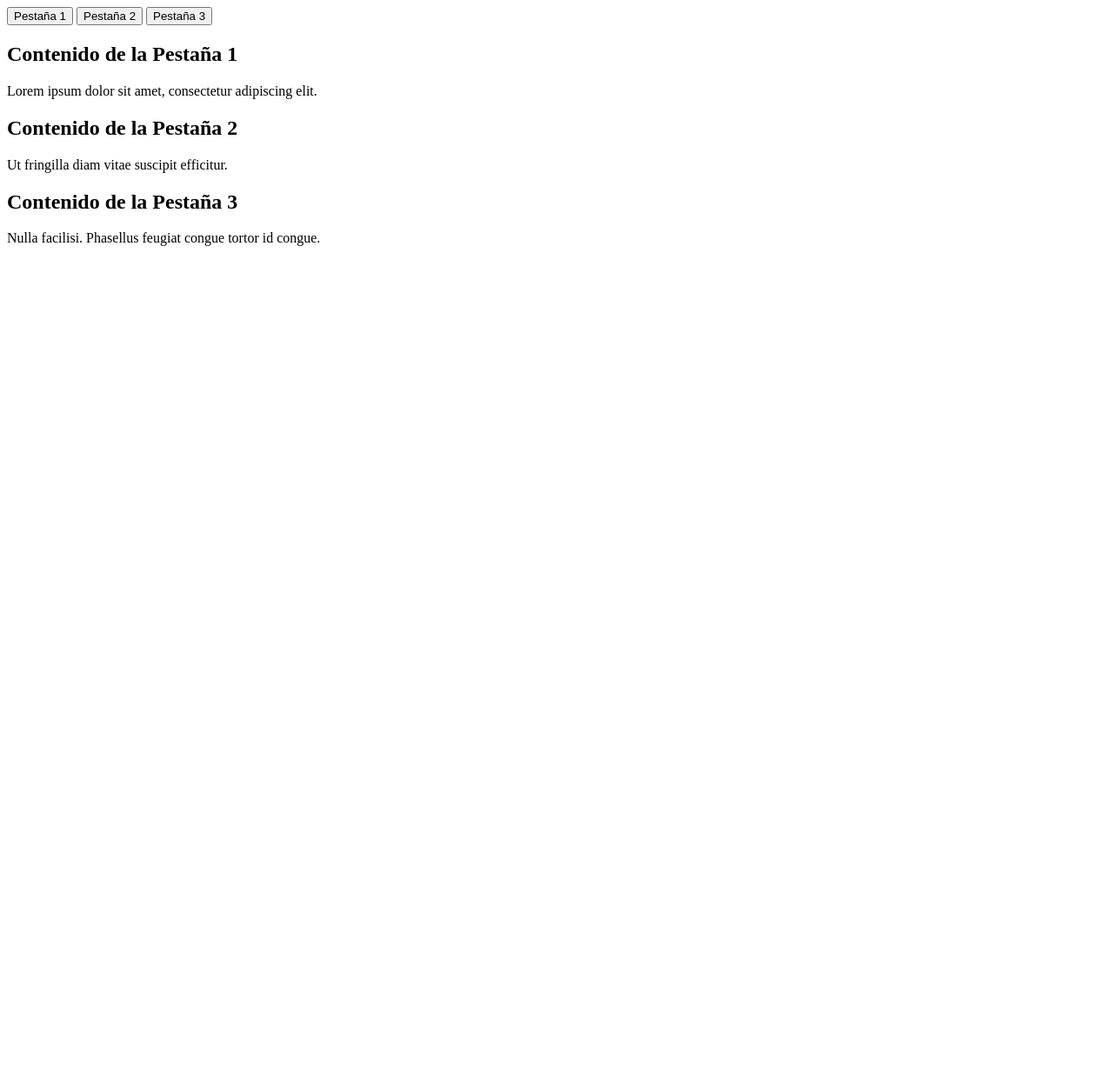
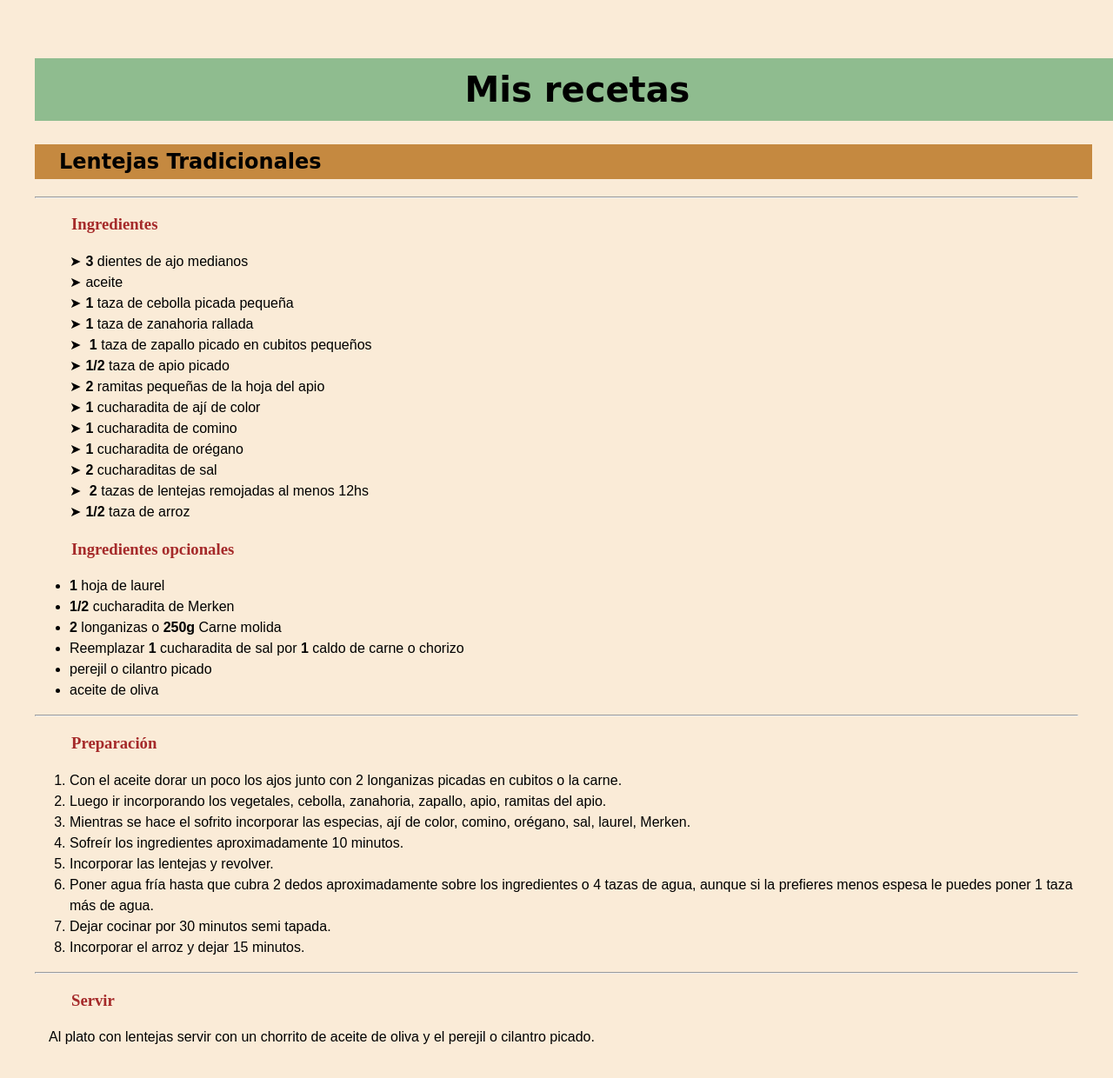
Before and after one commit to Nagthis/Mis-recetas, a plain HTML site: page index.html in a window 1280 px wide. Shown: the whole page at 87% size. Before the commit the page ends 800 px from the top, so only its background shows below. Drawn offline with Linux system fonts and the light colour scheme.

Commit message:
Cambio de nombre de proyecto

```diff
--- a/index.html
+++ b/index.html
@@ -3,29 +3,82 @@
   <head>
     <meta charset="UTF-8" />
     <meta name="viewport" content="width=device-width, initial-scale=1.0" />
-    <title>Página con Pestañas</title>
-    <link rel="stylesheet" href="styles.css" />
+    <title>Libro de recetas</title>
+    <link rel="stylesheet" href="./style.css" />
   </head>
   <body>
-    <div class="tabs">
-      <button class="tab-button active" data-tab="tab1">Pestaña 1</button>
-      <button class="tab-button" data-tab="tab2">Pestaña 2</button>
-      <button class="tab-button" data-tab="tab3">Pestaña 3</button>
-    </div>
-    <div class="tab-content">
-      <div id="tab1" class="tab-panel active">
-        <h2>Contenido de la Pestaña 1</h2>
-        <p>Lorem ipsum dolor sit amet, consectetur adipiscing elit.</p>
-      </div>
-      <div id="tab2" class="tab-panel">
-        <h2>Contenido de la Pestaña 2</h2>
-        <p>Ut fringilla diam vitae suscipit efficitur.</p>
-      </div>
-      <div id="tab3" class="tab-panel">
-        <h2>Contenido de la Pestaña 3</h2>
-        <p>Nulla facilisi. Phasellus feugiat congue tortor id congue.</p>
-      </div>
-    </div>
-    <script src="script.js"></script>
+    <header></header>
+    <main>
+      <h1>Mis recetas</h1>
+      <h2>Lentejas Tradicionales</h2>
+      <hr />
+      <h3>Ingredientes</h3>
+      <ul class="arrow-list">
+        <li><span class="li-text-style">3</span> dientes de ajo medianos</li>
+        <li>aceite</li>
+        <li><span class="li-text-style">1</span> taza de cebolla picada pequeña</li>
+        <li><span class="li-text-style">1</span> taza de zanahoria rallada</li>
+        <li>
+          <span class="li-text-style">1</span> taza de zapallo picado en cubitos pequeños
+        </li>
+        <li><span class="li-text-style">1/2</span> taza de apio picado</li>
+        <li><span class="li-text-style">2</span> ramitas pequeñas de la hoja del apio</li>
+        <li><span class="li-text-style">1</span> cucharadita de ají de color</li>
+        <li><span class="li-text-style">1</span> cucharadita de comino</li>
+        <li><span class="li-text-style">1</span> cucharadita de orégano</li>
+        <li><span class="li-text-style">2</span> cucharaditas de sal</li>
+        <li>
+          <span class="li-text-style">2</span> tazas de lentejas remojadas al menos 12hs
+        </li>
+        <li><span class="li-text-style">1/2</span> taza de arroz</li>
+      </ul>
+      <h3>Ingredientes opcionales</h3>
+      <ul>
+        <li><span class="li-text-style">1</span> hoja de laurel</li>
+        <li><span class="li-text-style">1/2</span> cucharadita de Merken</li>
+        <li>
+          <span class="li-text-style">2</span> longanizas o
+          <span class="li-text-style">250g</span> Carne molida
+        </li>
+        <li>
+          Reemplazar <span class="li-text-style">1</span> cucharadita de sal por
+          <span class="li-text-style">1</span> caldo de carne o chorizo
+        </li>
+        <li>perejil o cilantro picado</li>
+        <li>aceite de oliva</li>
+      </ul>
+      <hr />
+      <h3>Preparación</h3>
+      <ol>
+        <li>
+          Con el aceite dorar un poco los ajos junto con 2 longanizas picadas en cubitos o
+          la carne.
+        </li>
+        <li>
+          Luego ir incorporando los vegetales, cebolla, zanahoria, zapallo, apio, ramitas
+          del apio.
+        </li>
+        <li>
+          Mientras se hace el sofrito incorporar las especias, ají de color, comino,
+          orégano, sal, laurel, Merken.
+        </li>
+        <li>Sofreír los ingredientes aproximadamente 10 minutos.</li>
+        <li>Incorporar las lentejas y revolver.</li>
+        <li>
+          Poner agua fría hasta que cubra 2 dedos aproximadamente sobre los ingredientes o
+          4 tazas de agua, aunque si la prefieres menos espesa le puedes poner 1 taza más
+          de agua.
+        </li>
+        <li>Dejar cocinar por 30 minutos semi tapada.</li>
+        <li>Incorporar el arroz y dejar 15 minutos.</li>
+      </ol>
+      <hr />
+      <h3>Servir</h3>
+      <p class="p-style">
+        Al plato con lentejas servir con un chorrito de aceite de oliva y el perejil o
+        cilantro picado.
+      </p>
+    </main>
+    <footer></footer>
   </body>
 </html>
--- a/style.css
+++ b/style.css
@@ -1,24 +1,81 @@
-.tabs {
-    display: flex;
+body {
+    background-color: antiquewhite;
+    line-height: 1.5rem;
 }
 
-.tab-button {
-    padding: 10px 20px;
-    background-color: #eee;
-    border: none;
-    border-bottom: 2px solid #ccc;
-    cursor: pointer;
+main {
+    padding: 2rem;
 }
 
-.tab-button.active {
-    border-bottom-color: #000;
+h1 {
+    background-color: darkseagreen;
+    font-weight: bold;
+    font-size: 2.5rem;
+    font-family: Cursive;
+    text-align: center;
+    padding: 1.5rem;
+    width: 100%;
 }
 
-.tab-panel {
-    display: none;
-    padding: 20px;
+h2 {
+    background-color: #c58940;
+    text-indent: 1.25rem;
+    font-family: Cursive;
+    padding: 0.5rem;
+    width: 100%;
+
 }
 
-.tab-panel.active {
-    display: block;
+h3 {
+    color: brown;
+    font-weight: bold;
+    text-indent: 2.625rem;
 }
+
+li {
+    font-family: Arial, Helvetica, sans-serif;
+    /* list-style-type: none; */
+}
+
+
+
+
+.li-text-style {
+    /* colorea los 1/2  por medio de un span*/
+    font-weight: bold;
+}
+
+p {
+    text-indent: 1rem;
+    font-size: 1rem;
+}
+
+.p-style {
+    font-weight: normal;
+    font-family: Arial, Helvetica, sans-serif;
+}
+
+.arrow-list {
+    list-style-type: none;
+}
+
+.arrow-list li:before {
+    content: "➤";
+    margin-right: 5px;
+}
+
+/* html {
+    /* viene por defecto 16px */
+/* font-size: 32px; */
+/* } */
+/* li::before { */
+/* content: "➤"; Utilizamos el carácter de flecha como ícono personalizado */
+/* color: brown; Cambia el color de la flecha */
+/* display: inline-block; */
+/* width: 1em; */
+/* margin-right: 0.5em; Espacio entre la flecha y el texto  */
+/* } */
+/* .first-letter-styleS::first-letter { */
+/* colorea la primera letra de los li usando el comando :: first-letter*/
+/* font-weight: bold; */
+/* } */
```
